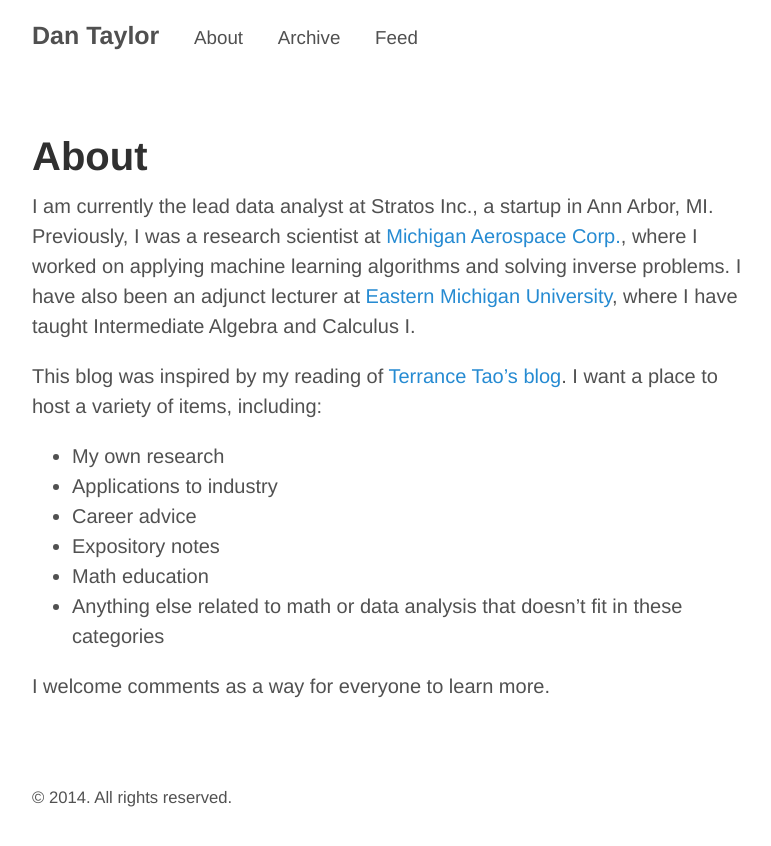
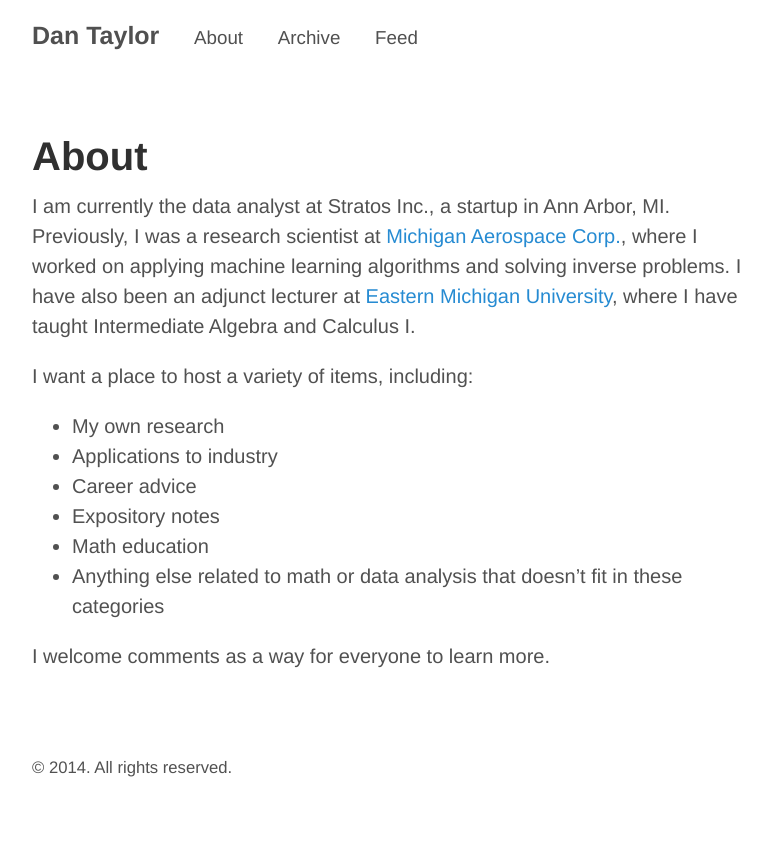
Before and after one commit to dantaylor688/dantaylor688.github.io, a Jekyll site: the page built from about.md, in a window 1280 px wide. Shown: the top 846 px of the page, without its empty margins (248-1019 px from the left). Built offline with Jekyll 4.4.1, drawn with Linux system fonts in a browser that asks for light colours.

Commit message:
edit about page

```diff
--- a/about.md
+++ b/about.md
@@ -3,9 +3,13 @@ layout: page
 title: About
 ---
 
-I am currently the lead data analyst at Stratos Inc., a startup in Ann Arbor, MI. Previously, I was a research scientist at [Michigan Aerospace Corp.](http://www.michiganaerospace.com/), where I worked on applying machine learning algorithms and solving inverse problems. I have also been an adjunct lecturer at [Eastern Michigan University](http://www.emich.edu/math/), where I have taught Intermediate Algebra and Calculus I.
+I am currently the data analyst at Stratos Inc., a startup in Ann Arbor, MI. Previously,
+I was a research scientist at [Michigan Aerospace Corp.](http://www.michiganaerospace.com/),
+where I worked on applying machine learning algorithms and solving inverse problems. I
+have also been an adjunct lecturer at [Eastern Michigan University](http://www.emich.edu/math/),
+where I have taught Intermediate Algebra and Calculus I.
 
-This blog was inspired by my reading of [Terrance Tao's blog](http://terrytao.wordpress.com/). I want a place to host a variety of items, including:
+I want a place to host a variety of items, including:
 
 * My own research
 * Applications to industry
```
